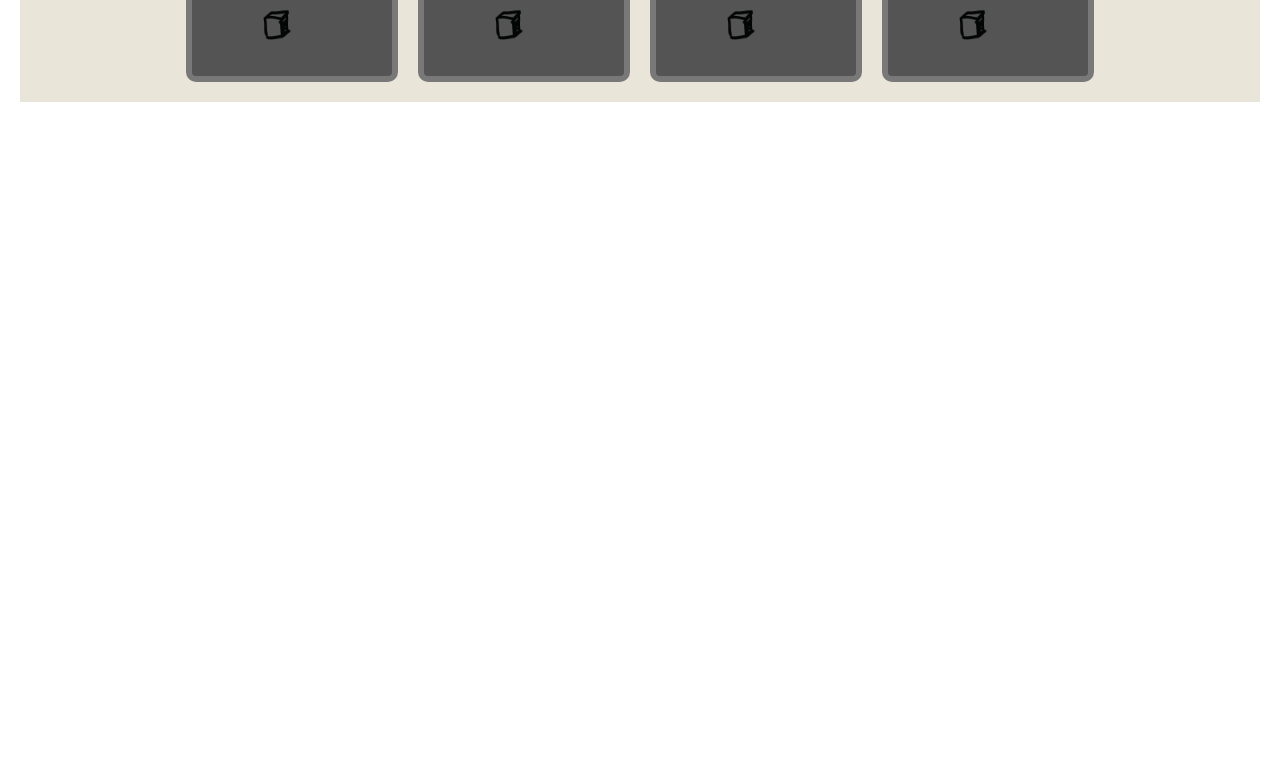
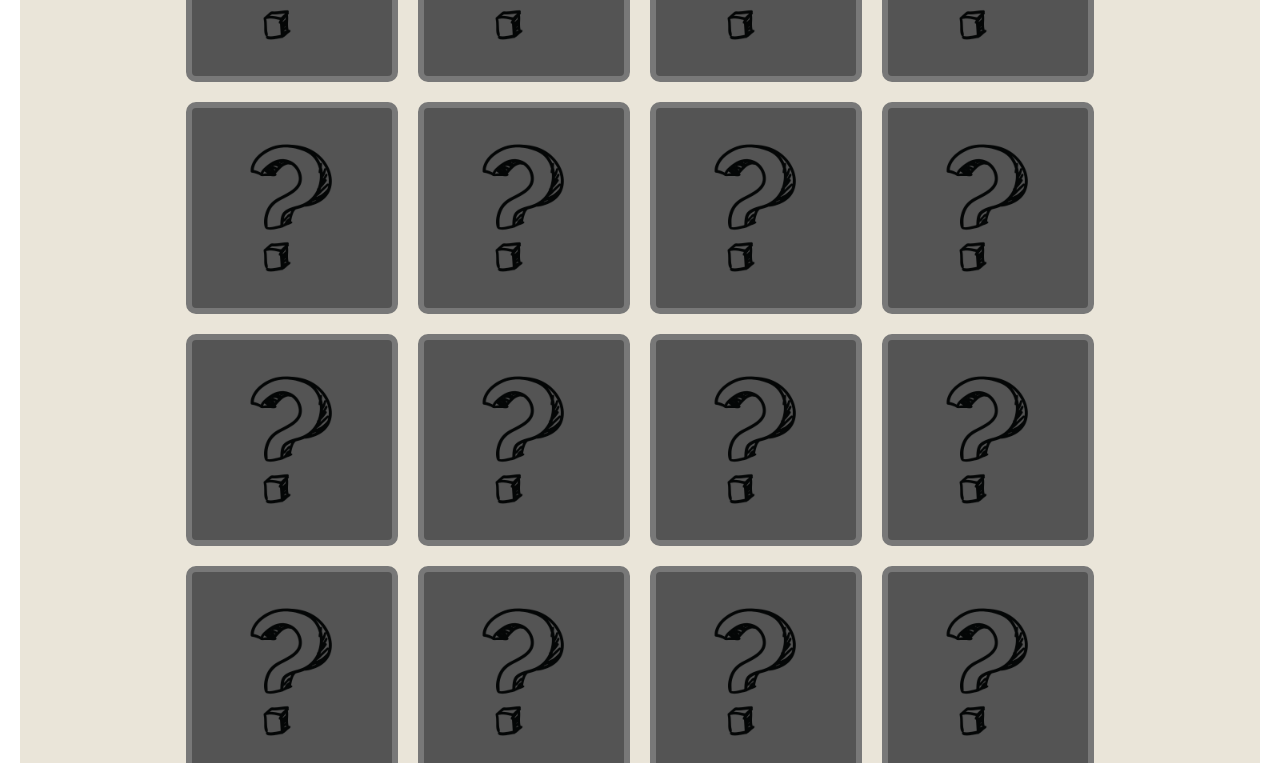
Before and after one commit to KrzysztofBiolik/memory-game-card, a React (Vite) app: page / in a window 1280 px wide. Shown: the part 997-1760 px from the top of the page. Before the commit the page ends 1107 px from the top, so only its background shows below. Built offline with nearby package versions, Linux system fonts and the light colour scheme.

Commit message:
More images added

```diff
--- a/src/assets/image.ts
+++ b/src/assets/image.ts
@@ -1 +1,4 @@
-export const images = ["🍎", "🍌", "🍇", "🍉", "🍓", "🍒", "🥝", "🍍"];
+export const images = [
+    "🍎", "🍌", "🍒", "🍇", "🍉", "🍓", "🥝", "🥑", "🍍", // Owoce
+    "🐶", "🐱", "🐭", "🐰", "🦊", "🐻", "🐼", "🐸", "🐧"  // Zwierzęta
+  ];
```
